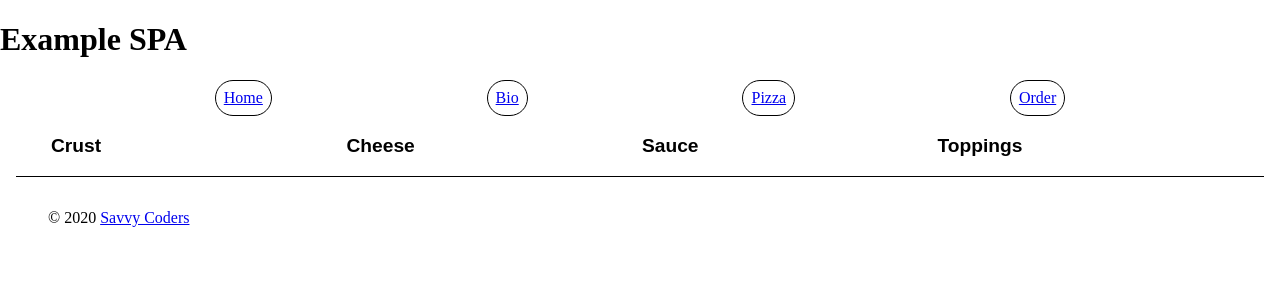
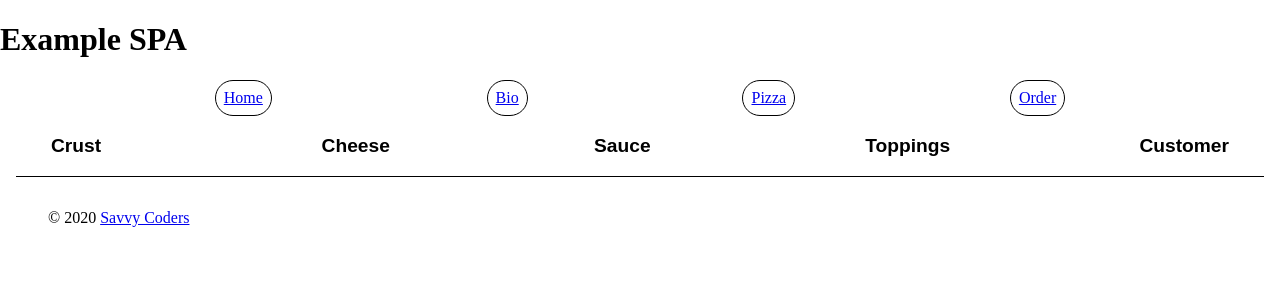
Before and after one commit to savvy-coders/savvy-spa-starter, a plain HTML site: page pizza.html in a window 1280 px wide. Drawn offline with nearby package versions, Linux system fonts and the light colour scheme.

Commit message:
Pizza page with customer name included

```diff
--- a/pizza.html
+++ b/pizza.html
@@ -30,6 +30,7 @@
         <th>Cheese</th>
         <th>Sauce</th>
         <th>Toppings</th>
+        <th>Customer</th>
       </tr>
     </table>
   </section>
```
